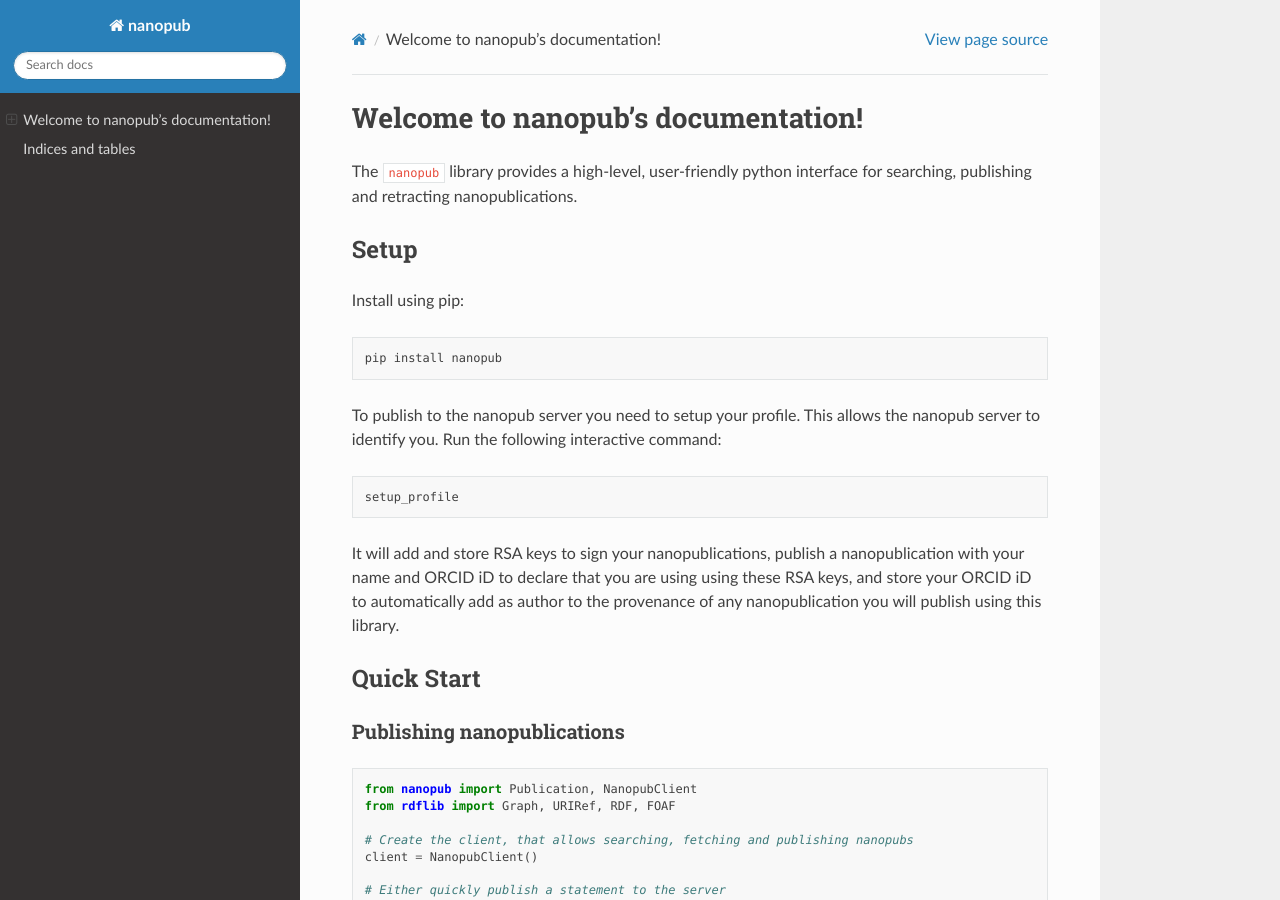
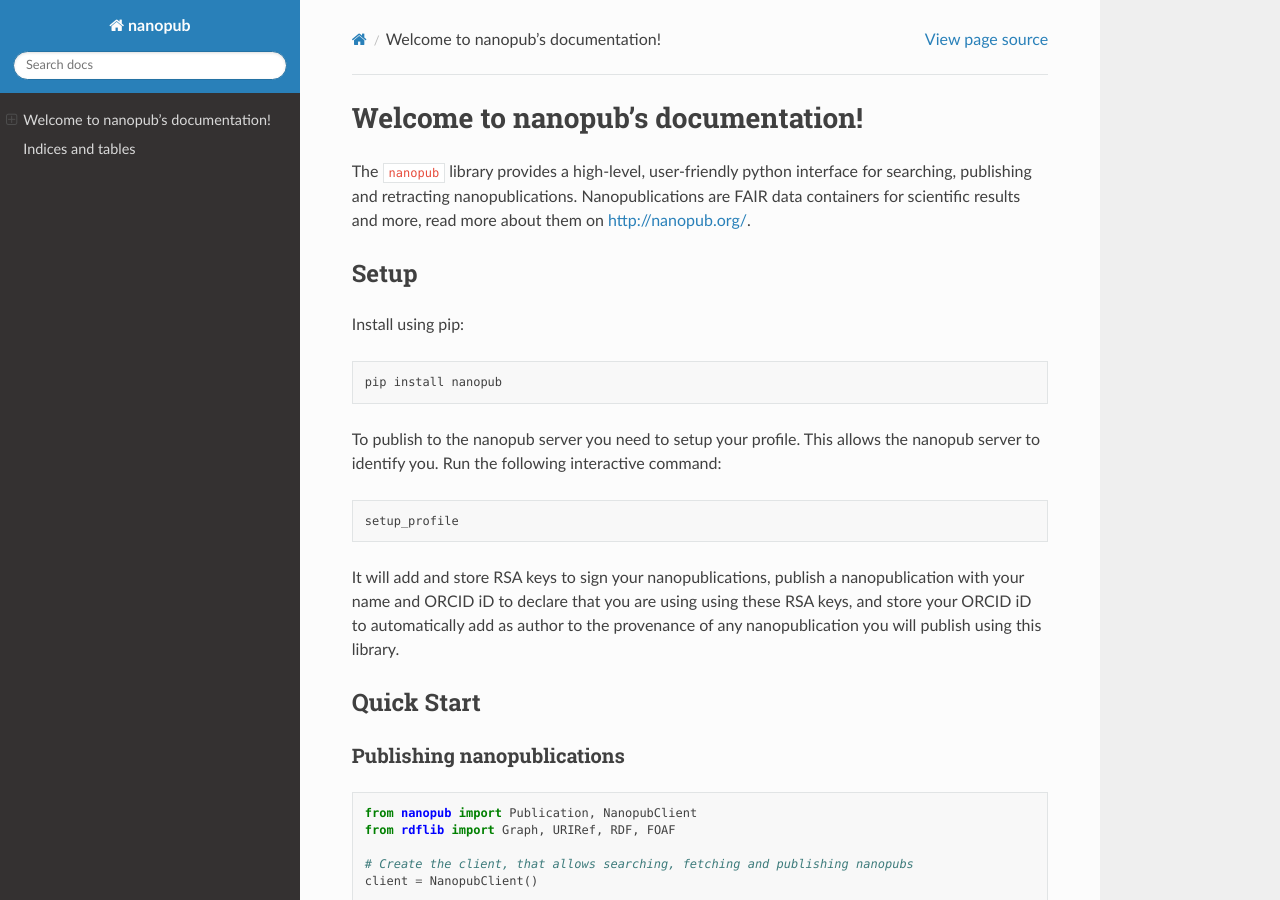
Before and after one commit to fair-workflows/nanopub, a Sphinx documentation site: the page built from docs/index.rst, in a window 1280 px wide and 900 px high. Built offline with Sphinx 7.4.7 and the Read the Docs theme 2.0.0, drawn with Linux system fonts in a browser that asks for light colours; the version number is read from the project's files by our own code.

Commit message:
Add what a nanopublication is

```diff
--- a/docs/index.rst
+++ b/docs/index.rst
@@ -7,6 +7,8 @@
 ===================================
 The ``nanopub`` library provides a high-level, user-friendly python
 interface for searching, publishing and retracting nanopublications.
+Nanopublications are FAIR data containers for scientific results
+and more, read more about them on http://nanopub.org/.
 
 Setup
 -----
```
Also changed, not shown: README.md (+2 -0 lines).
